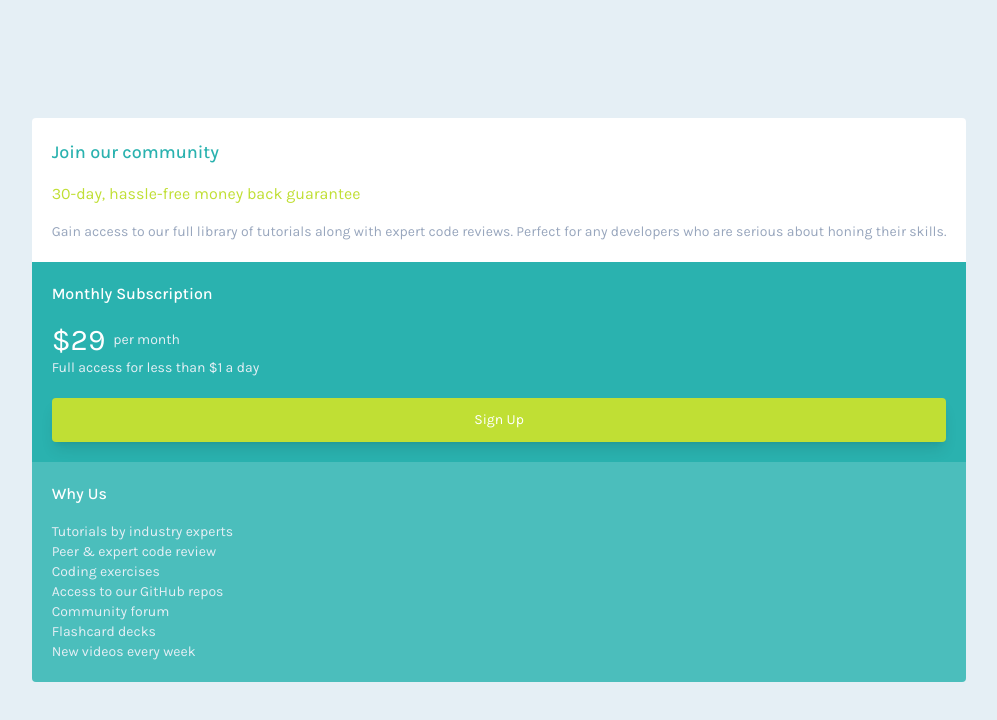
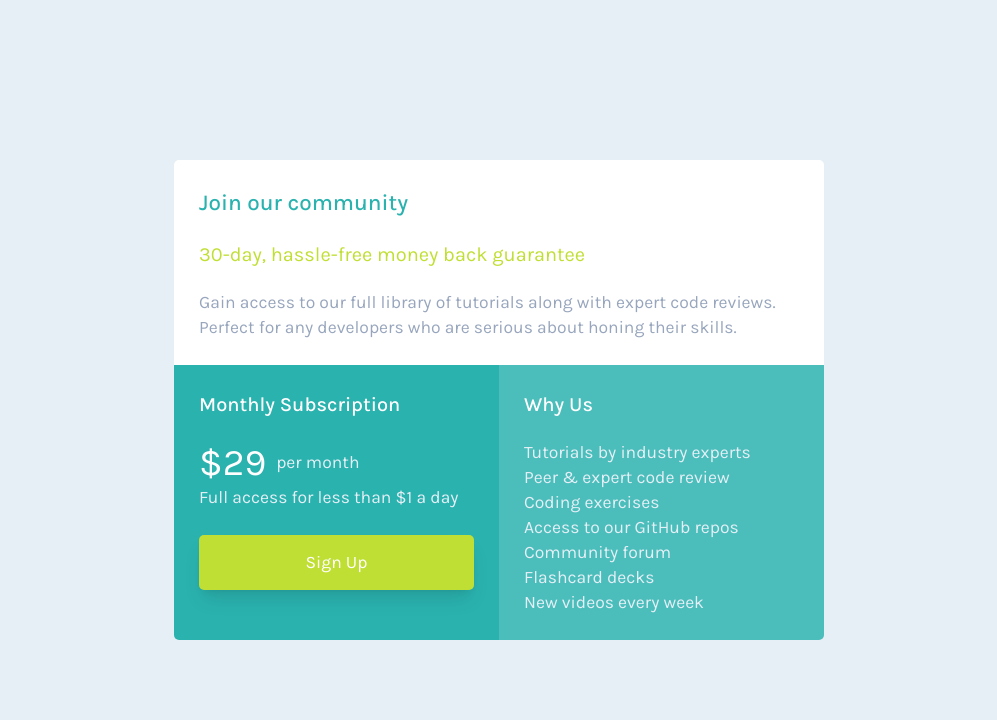
Before and after one commit to AlexanderTejedor/Single-price-grid-component-master-solution, a React (Vite) app: page / in a window 1280 px wide. Shown: the top 720 px of the page, without its empty margins (141-1138 px from the left). Built offline with nearby package versions, Linux system fonts and the light colour scheme.

Commit message:
feat: Finalize project with responsive design adjustments.

```diff
--- a/index.html
+++ b/index.html
@@ -1,5 +1,5 @@
 <!doctype html>
-<html lang="en">
+<html lang="es">
   <head>
     <meta charset="UTF-8" />
     <link rel="preconnect" href="https://fonts.googleapis.com">
--- a/package.json
+++ b/package.json
@@ -11,6 +11,7 @@
   },
   "dependencies": {
     "@tailwindcss/vite": "^4.1.4",
+    "npm": "^11.3.0",
     "react": "^19.0.0",
     "react-dom": "^19.0.0",
     "tailwindcss": "^4.1.4"
--- a/src/assets/pages/Home/Home.jsx
+++ b/src/assets/pages/Home/Home.jsx
@@ -1,20 +1,20 @@
 const Home = () => {
     return (
-        <section>
+        <section className='md:max-w-130 lg:scale-125'>
             <section className='bg-white p-5 rounded-t-sm'>
                 <h1 className='text-lg text-cyan-43 font-medium mb-4'>Join our community</h1>
                 <h2 className='text-base text-bright-yellow-54 mb-4'>30-day, hassle-free money back guarantee</h2>
                 <p className='text-sm text-grayish-blue-67'>Gain access to our full library of tutorials along with expert code reviews.
                 Perfect for any developers who are serious about honing their skills.</p>
             </section>
-            <section>
-                <div className='bg-cyan-43 p-5'>
+            <section className='md:flex md:w-full'>
+                <div className='bg-cyan-43 p-5 md:w-[50%] md:rounded-bl-sm'>
                     <h3 className='text-white font-medium mb-4'>Monthly Subscription</h3>
                     <p className='flex items-center gap-2 text-light-gray-93 text-sm'><span className='text-3xl text-white'>$29 </span>per month</p>
                     <p className='text-sm text-light-gray-93 mb-5'>Full access for less than $1 a day</p>
                     <button className='w-full text-sm bg-bright-yellow-54 text-white p-3 rounded-sm shadow-lg cursor-pointer transition-all hover:bg-bright-yellow-40'>Sign Up</button>
                 </div>
-                <div className='bg-cyan-52 p-5 rounded-b-sm'>
+                <div className='bg-cyan-52 p-5 rounded-b-sm md:rounded-none md:w-[50%] md:rounded-br-sm'>
                     <h3 className='text-white font-medium mb-4'>Why Us</h3>
                     <ul className='text-sm text-light-gray-93'>
                         <li>Tutorials by industry experts</li>
```
Also changed, not shown: 1 other file (tests, documents, lock files or other folders).
